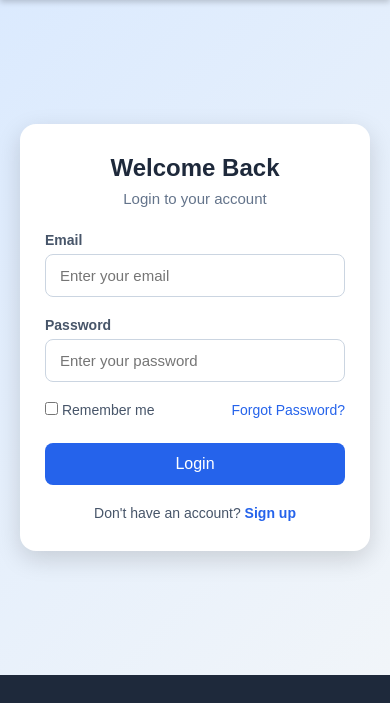
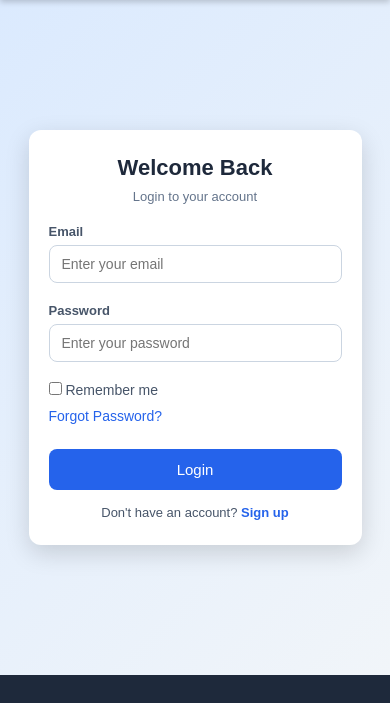
Before and after one commit to ranasaadecom/creativewondersllc.github.io, a plain HTML site: page login.html in a window 390 px wide. Shown: the part 141-844 px from the top of the page. Drawn offline with Linux system fonts and the light colour scheme.

Commit message:
Update style.css

```diff
--- a/style.css
+++ b/style.css
@@ -130,13 +130,75 @@ main .register-link a:hover {
   color: #1e40af;
 }
 
-/* Responsive Design */
-@media (max-width: 480px) {
+/* 🌐 Responsive Design */
+
+/* Tablets and small laptops */
+@media (max-width: 768px) {
+  main {
+    padding: 40px 15px;
+  }
+
   main .login-box {
-    padding: 30px 25px;
+    padding: 35px 30px;
+    max-width: 90%;
   }
 
   main .login-box h1 {
     font-size: 24px;
   }
+
+  main .login-box .subtitle {
+    font-size: 14px;
+  }
+
+  main .btn {
+    padding: 14px 0;
+    font-size: 15px;
+  }
 }
+
+/* 📱 Mobile Phones */
+@media (max-width: 480px) {
+  main {
+    padding: 30px 10px;
+  }
+
+  main .login-box {
+    padding: 25px 20px;
+    border-radius: 12px;
+  }
+
+  main .login-box h1 {
+    font-size: 22px;
+  }
+
+  main .login-box .subtitle {
+    font-size: 13px;
+    margin-bottom: 20px;
+  }
+
+  main .input-group label {
+    font-size: 13px;
+  }
+
+  main .input-group input {
+    padding: 10px 12px;
+    font-size: 14px;
+  }
+
+  main .options {
+    flex-direction: column;
+    align-items: flex-start;
+    gap: 10px;
+  }
+
+  main .btn {
+    font-size: 15px;
+    padding: 12px 0;
+  }
+
+  main .register-link {
+    font-size: 13px;
+    margin-top: 15px;
+  }
+}
```
